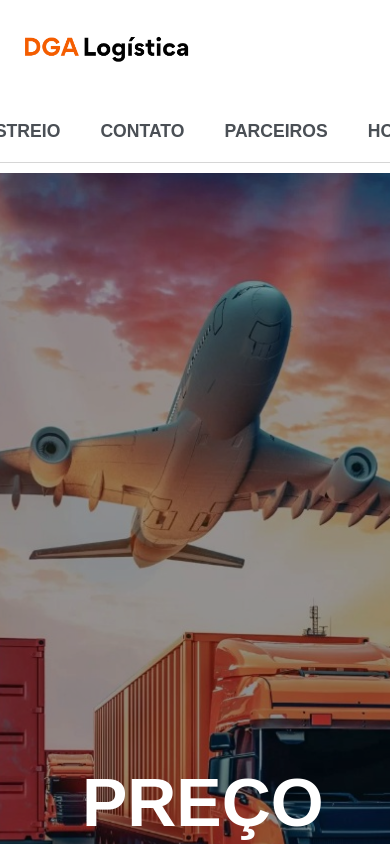
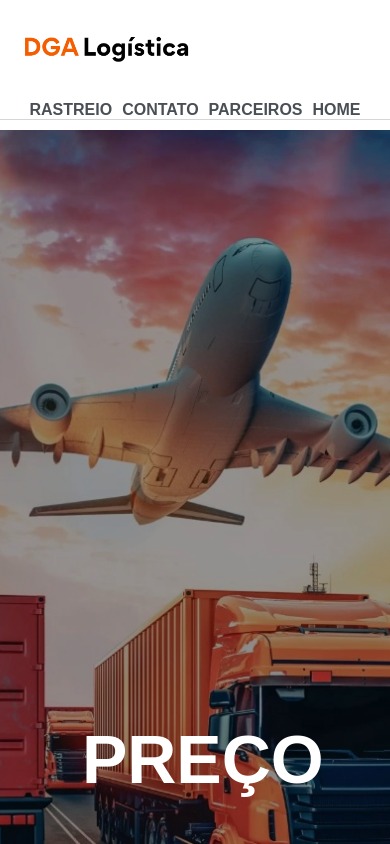
Before and after one commit to lucgoulart/DGA-Logistica, an Angular app: page / in a window 390 px wide. Shown: the top 844 px of the page. Built offline with nearby package versions, Linux system fonts and the light colour scheme; a web font is replaced by a local one.

Commit message:
ajuste mobile header

```diff
--- a/src/app/components/header/header/header.component.scss
+++ b/src/app/components/header/header/header.component.scss
@@ -43,4 +43,17 @@
     }
 
 
+     @media (max-width: 460px) {
+    .content-header{
+      p{
+        margin: 0px !important;
+        font-size: 16px;
+      }
+      &__collumn{
+        gap: 10px;
+
+      }
+    }
   }
+
+  }
```
